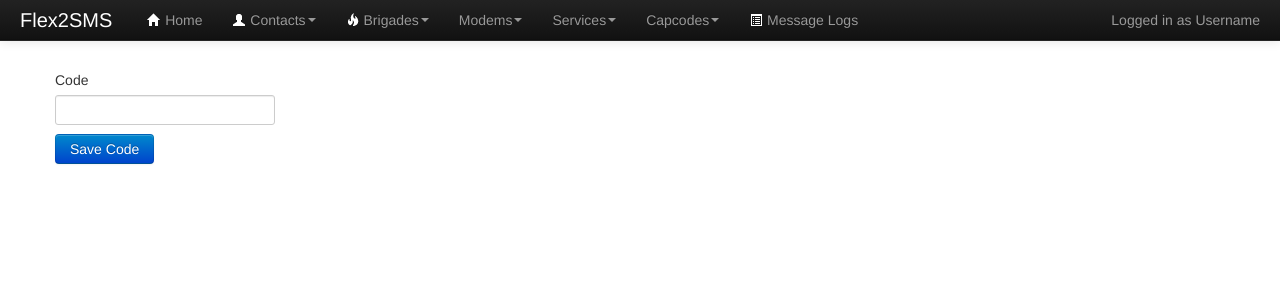
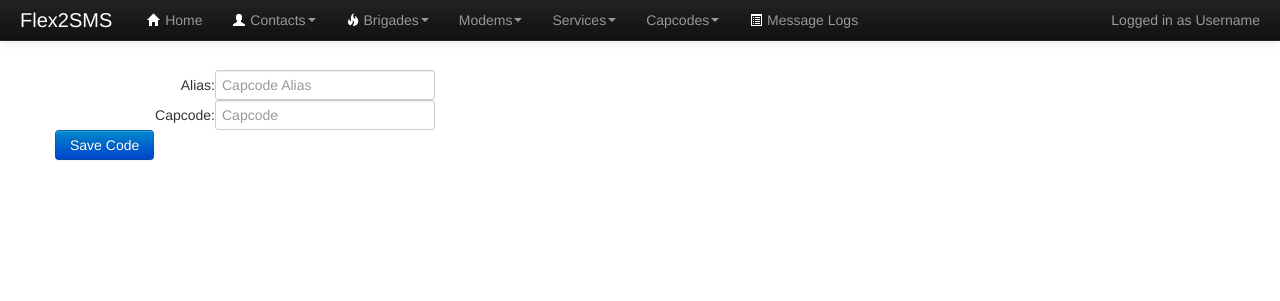
Before and after one commit to evanmsanders/flex2sms, a CakePHP app: the page made by app/View/Capcodes/edit.ctp in a window 1280 px wide. Shown: the top 301 px of the page. Run offline with PHP 8.4 and a stand-in for CakePHP, Linux system fonts and the light colour scheme; the template is opened without the code that fills it, so the values that code supplies are empty; form fields are guessed from the names that the template uses; some libraries are stand-ins or nearby versions.

Commit message:
Added twitter bootstrap helpers, capcode editing and  pagination

```diff
--- a/app/Config/bootstrap.php
+++ b/app/Config/bootstrap.php
@@ -142,7 +142,7 @@ Cache::config('default', array('engine' => 'File'));
  * CakePlugin::load('DebugKit'); //Loads a single plugin named DebugKit
  *
  */
-
+CakePlugin::load('TwitterBootstrap');
 
 /**
  * You can attach event listeners to the request lifecyle as Dispatcher Filter . By Default CakePHP bundles two filters:
--- a/app/Controller/CapcodesController.php
+++ b/app/Controller/CapcodesController.php
@@ -6,6 +6,11 @@ App::uses('AppController', 'Controller');
  * @property Capcode $Capcode
  */
 class CapcodesController extends AppController {
+
+    var $paginate = array(
+        'limit' => 50,
+        'order' => array('alias' => 'asc')
+        );
 
 /**
  * index method
--- a/app/View/Capcodes/edit.ctp
+++ b/app/View/Capcodes/edit.ctp
@@ -1,3 +1,20 @@
-<?php echo $this->Form->create('Capcode'); ?>
-<?php echo $this->Form->input('code'); ?>
-<?php echo $this->Form->submit('Save Code', array('class' => 'btn btn-primary')); ?><?php echo $this->Form->end(); ?>
+<?php echo $this->Form->create('Capcode',array('class'=>'form-horizontal'));
+
+echo $this->Form->input('alias',array(
+    'label'=> array('text' => 'Alias:',
+                   'class' => 'control-label'),
+    'before' => '<div class="control-group">',
+    'between' => '<div class="controls">',
+    'after' => '</div></div>',
+    'placeholder' => "Capcode Alias"));
+
+echo $this->Form->input('code',array(
+    'label'=> array('text' => 'Capcode:',
+                   'class' => 'control-label'),
+    'before' => '<div class="control-group">',
+    'between' => '<div class="controls">',
+    'after' => '</div></div>',
+    'placeholder' => "Capcode"));?>
+
+<?php echo $this->Form->submit('Save Code', array('class' => 'btn btn-primary')); ?>
+<?php echo $this->Form->end(); ?>
--- a/app/View/Capcodes/view.ctp
+++ b/app/View/Capcodes/view.ctp
@@ -1,2 +1,2 @@
 <h1>View Capcode</h1>
-<p>TODO: What should be here? A list of users subscribed to a code?</p>
+<p>TODO: What should be here? A list of users subscribed to a code?</p><span class="label label-success">Yes!</span>
```
Also changed, not shown: app/Controller/AppController.php (+8 -0 lines), app/View/Capcodes/index.ctp (+12 -3 lines), app/View/Modems/index.ctp (+7 -1 lines), app/Model/Capcode.php (line endings or trailing spaces).
